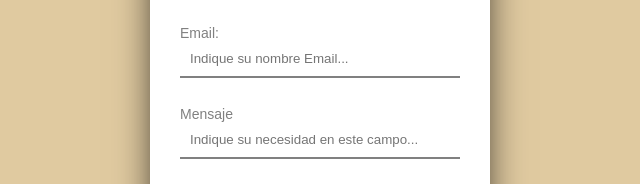
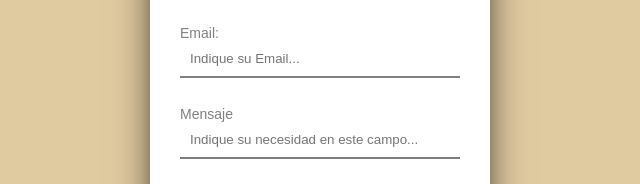
Before and after one commit to ManuGim/pagina.haikyuu, a plain HTML site: page Contacto.html in a window 1280 px wide. Shown: the part 466-650 px from the top of the page, 320-960 px from the left. Drawn offline with Linux system fonts and the light colour scheme.

Commit message:
Update Contacto.html

```diff
--- a/Contacto.html
+++ b/Contacto.html
@@ -40,7 +40,7 @@
 
 <p type="Nombre:"><input placeholder="Indique su nombre completo..."></p>
 
-<p type="Email:"><input placeholder="Indique su nombre Email..."></p>
+<p type="Email:"><input placeholder="Indique su Email..."></p>
 
 <p type="Mensaje"><input placeholder="Indique su necesidad en este campo..."></p>
 
```
